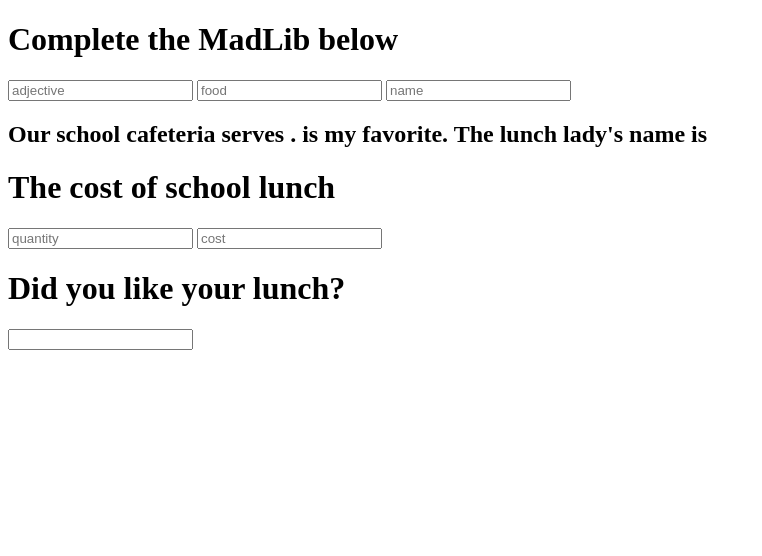
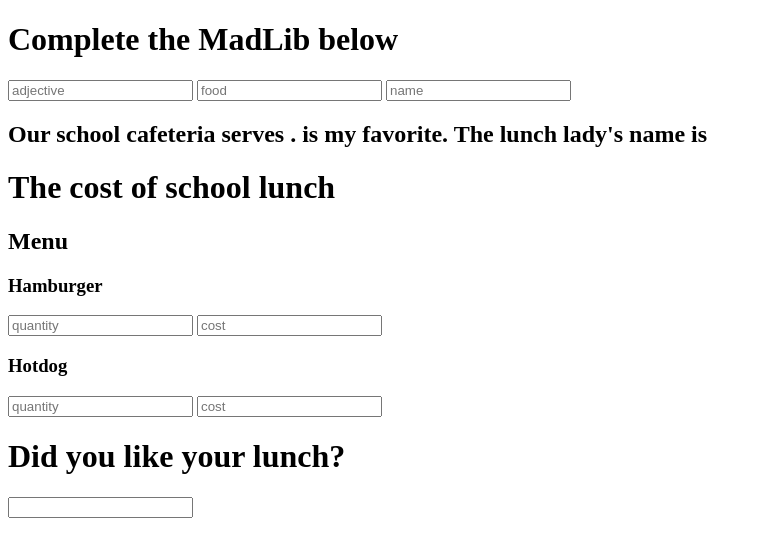
Before and after one commit to brithamilton1/AngularJSMadLibExample, a plain HTML site: page Index.html in a window 1280 px wide. Shown: the whole page, without its empty margins (0-762 px from the left). Drawn offline with nearby package versions, Linux system fonts and the light colour scheme.

Commit message:
number ex updated

```diff
--- a/Index.html
+++ b/Index.html
@@ -13,6 +13,12 @@
         <h2> Our school cafeteria serves {{adjective}} {{food}}.  {{food}} is my favorite.  The lunch lady's name is {{name}}</h2>
 
         <h1>The cost of school lunch</h1>
+        <h2>Menu</h2>
+        <h3>Hamburger</h3>
+        <input ng-model="qty" text="number" placeholder="quantity">
+        <input ng-model="cost" text="number" placeholder="cost">
+        <h2 ng-if="qty && cost">The total price is {{qty*cost}}</h2>
+        <h3>Hotdog</h3>
         <input ng-model="qty" text="number" placeholder="quantity">
         <input ng-model="cost" text="number" placeholder="cost">
         <h2 ng-if="qty && cost">The total price is {{qty*cost}}</h2>
```
